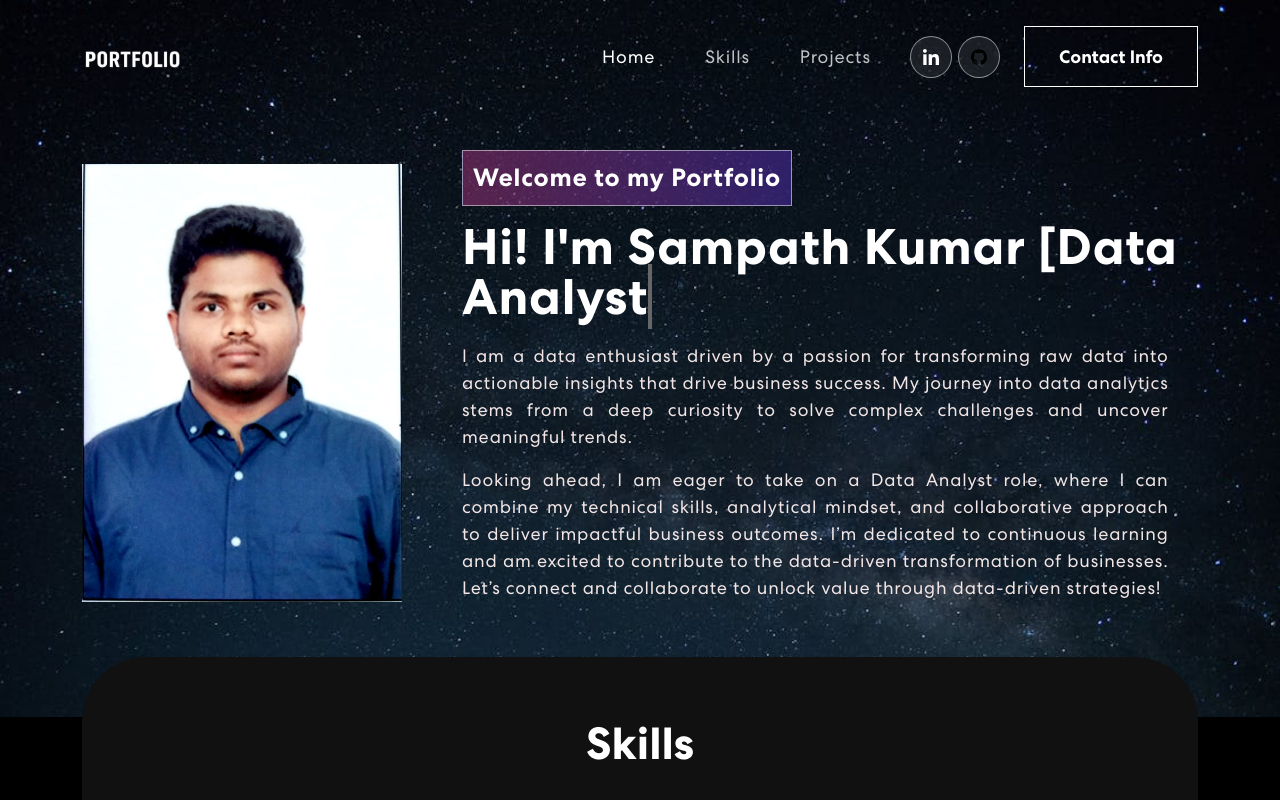
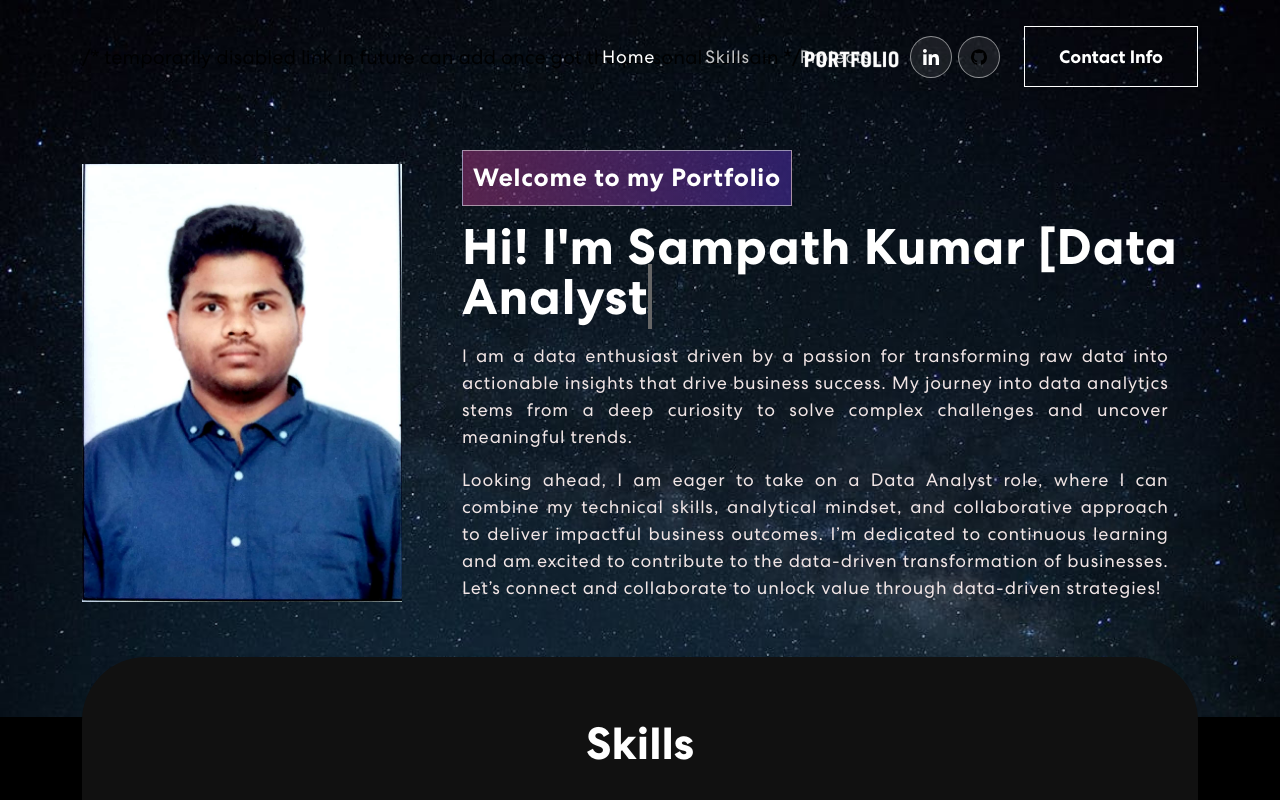
Before and after one commit to sampath-kothapalli/myportfolio, a React (Create React App) app: page / in a window 1280 px wide. Shown: the top 800 px of the page. Built offline with nearby package versions, Linux system fonts and the light colour scheme.

Commit message:
Disabled link on Portfolio ICON in home page

```diff
--- a/src/components/NavBar.js
+++ b/src/components/NavBar.js
@@ -36,7 +36,7 @@ export const NavBar = () => {
     <Router>
       <Navbar expand="md" className={scrolled ? "scrolled" : ""}>
         <Container>
-          <Navbar.Brand href="/">
+          <Navbar.Brand href="/" onClick={(e) => e.preventDefault()}> /* temporarily disabled link in future can add once got the personal domain */
             <img src={logo} alt="Portfolio" />
           </Navbar.Brand>
           <Navbar.Toggle aria-controls="basic-navbar-nav">
```
